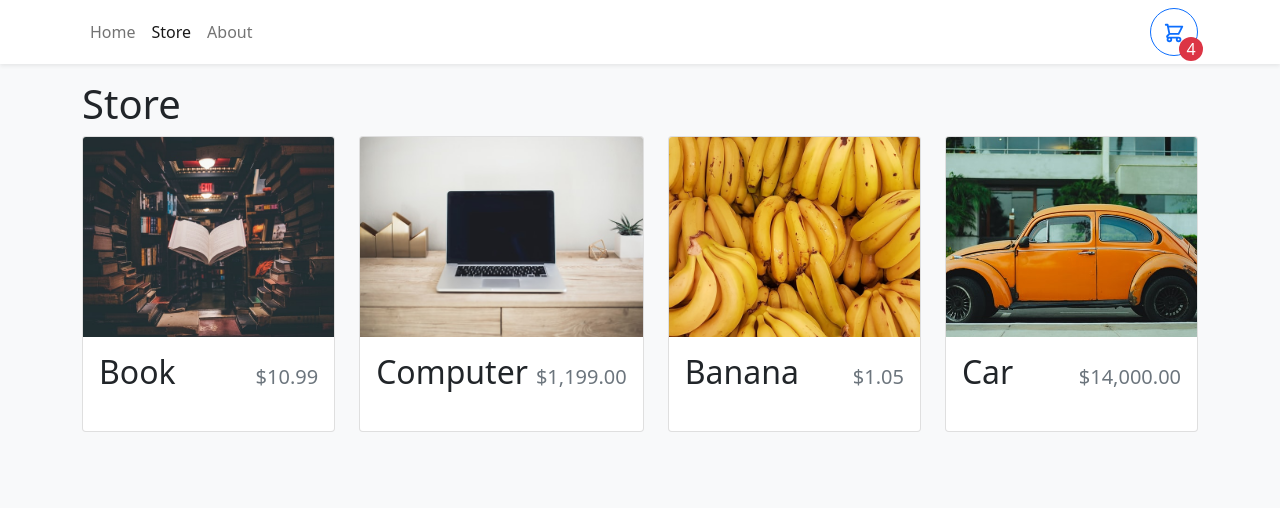
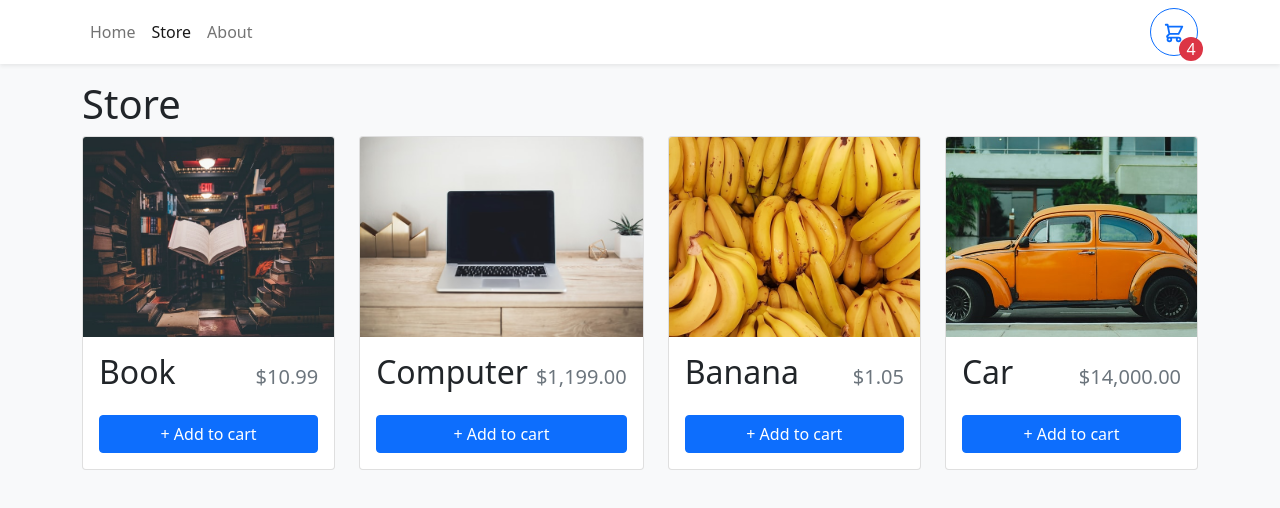
Before and after one commit to djsreeraj/shopping-cart, a React (Vite) app: page /store in a window 1280 px wide. Shown: the top 508 px of the page. Built offline with nearby package versions, Linux system fonts and the light colour scheme.

Commit message:
added context for cart functions

```diff
--- a/src/App.tsx
+++ b/src/App.tsx
@@ -4,10 +4,11 @@ import { Route, Routes } from "react-router-dom";
 import Store from "./pages/Store";
 import About from "./pages/About";
 import NavBar from "./components/NavBar";
+import { ShoppingCartProvider } from "./context/ShoppingCartContext";
 
 function App() {
   return (
-    <>
+    <ShoppingCartProvider>
       <NavBar />
       <Container className="mb-4">
         <Routes>
@@ -16,7 +17,7 @@ function App() {
           <Route path="/about" element={<About />} />
         </Routes>
       </Container>
-    </>
+    </ShoppingCartProvider>
   );
 }
 
--- a/src/components/StoreItem.tsx
+++ b/src/components/StoreItem.tsx
@@ -1,4 +1,5 @@
-import { Card } from "react-bootstrap"
+import { Button, Card } from "react-bootstrap"
+import { useShoppingCart } from "../context/ShoppingCartContext"
 import { formatCurrency } from "../utilities/formatCurrency"
 
 type StoreItemProps = {
@@ -8,8 +9,18 @@ type StoreItemProps = {
     imgUrl: string
 }
 const StoreItem = ({id, name, price, imgUrl} : StoreItemProps) => {
+
+    const {
+        getItemQuantity,
+        increaseCartQuantity,
+        decreaseCartQuantity,
+        removeFromCart
+    } = useShoppingCart();
+
+    const quantity = getItemQuantity(id);
+
   return (
-    <Card>
+    <Card className="h-100">
         <Card.Img
             variant="top"
             src={imgUrl}
@@ -23,8 +34,40 @@ const StoreItem = ({id, name, price, imgUrl} : StoreItemProps) => {
             mb-4">
                 <span className="fs-2">{name}</span>
                 <span className="ms-2 text-muted">{formatCurrency(price)}</span>
+          </Card.Title>
 
-            </Card.Title>
+            <div className="mt-auto">
+                {quantity === 0 ? (
+                    <Button className="w-100" onClick={() => increaseCartQuantity(id)}>
+                        + Add to cart
+                    </Button>
+                )
+
+                : <div className="d-flex align-items-center flex-column"
+                    style={{ gap: ".5rem" }}>
+
+                        <div className="d-flex align-items-center
+                        justify-content-center" style={{ gap: ".5rem" }}>
+
+                            <Button onClick={() => decreaseCartQuantity(id)}>-</Button>
+                            <div>
+                                <span className="fs-3">
+                                    {quantity}
+                                </span> in cart
+                            </div>
+                            <Button onClick={() => increaseCartQuantity(id)}>+</Button>
+
+                        </div>
+                        <Button variant="danger" size="sm"
+                         onClick={() => removeFromCart(id)}> Remove </Button>
+
+                </div>
+
+
+                }
+
+            </div>
+
         </Card.Body>
     </Card>
   )
--- /dev/null
+++ b/src/context/ShoppingCartContext.tsx
@@ -0,0 +1,77 @@
+import { createContext, ReactNode, useContext, useState } from "react";
+
+type ShoppingCartProviderProps = {
+    children: ReactNode
+}
+
+type CartItem = {
+    id: number
+    quantity: number
+}
+
+type ShoppingCartContext = {
+    getItemQuantity: (id: number) => number
+    increaseCartQuantity: (id:number) => void
+    decreaseCartQuantity: (id:number) => void
+    removeFromCart: (id:number) => void
+}
+
+const ShoppingCartContext = createContext({} as ShoppingCartContext)
+
+export function useShoppingCart() {
+    return useContext(ShoppingCartContext)
+}
+
+export function ShoppingCartProvider( { children } : ShoppingCartProviderProps){
+    const [cartItems, setCartItems] = useState<CartItem[]>([])
+
+    function getItemQuantity(id: number){
+        return cartItems.find(item => item.id === id)?.quantity || 0
+    }
+
+    function increaseCartQuantity(id: number){
+        setCartItems(currItems => {
+            if(currItems.find(item => item.id === id) == null){
+                return [...currItems, { id, quantity: 1}]
+            }else{
+                return currItems.map(item => {
+                    if(item.id === id){
+                               return { ...item, quantity: item.quantity + 1 }
+                    }else {
+                        return item
+                    }
+                })
+            }
+        })
+    }
+
+    function decreaseCartQuantity(id: number){
+        setCartItems(currItems => {
+            if(currItems.find(item => item.id === id)?.quantity === 1){
+                return currItems.filter(item => item.id !== id)
+            }else{
+                return currItems.map(item => {
+                    if(item.id === id){
+                               return { ...item, quantity: item.quantity - 1 }
+                    }else {
+                        return item
+                    }
+                })
+            }
+        })
+    }
+
+    function removeFromCart(id: number){
+        setCartItems(currItems => {
+            return currItems.filter(item => item.id !== id)
+        })
+    }
+
+
+    return(
+        <ShoppingCartContext.Provider value={{ getItemQuantity, increaseCartQuantity,
+        decreaseCartQuantity , removeFromCart}}>
+            {children}
+        </ShoppingCartContext.Provider>
+    )
+}
```
